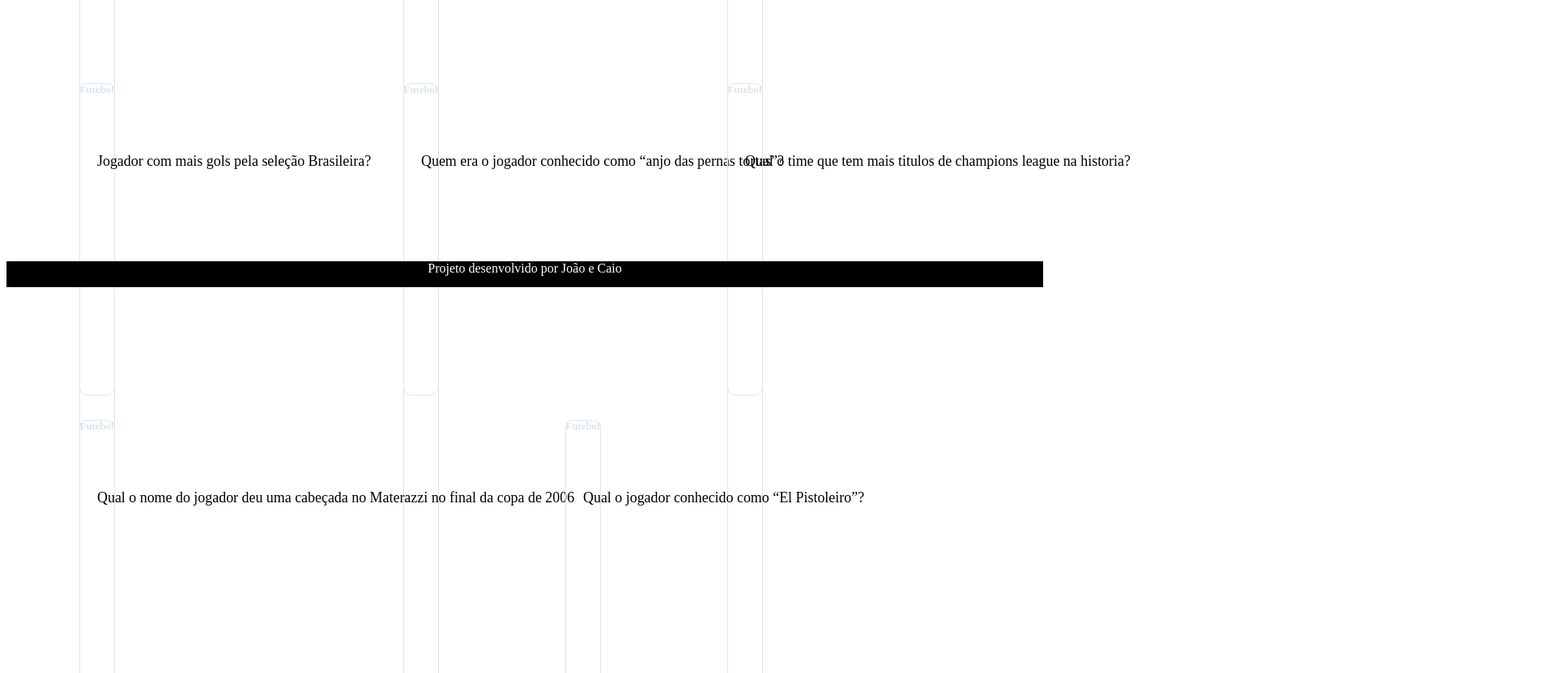
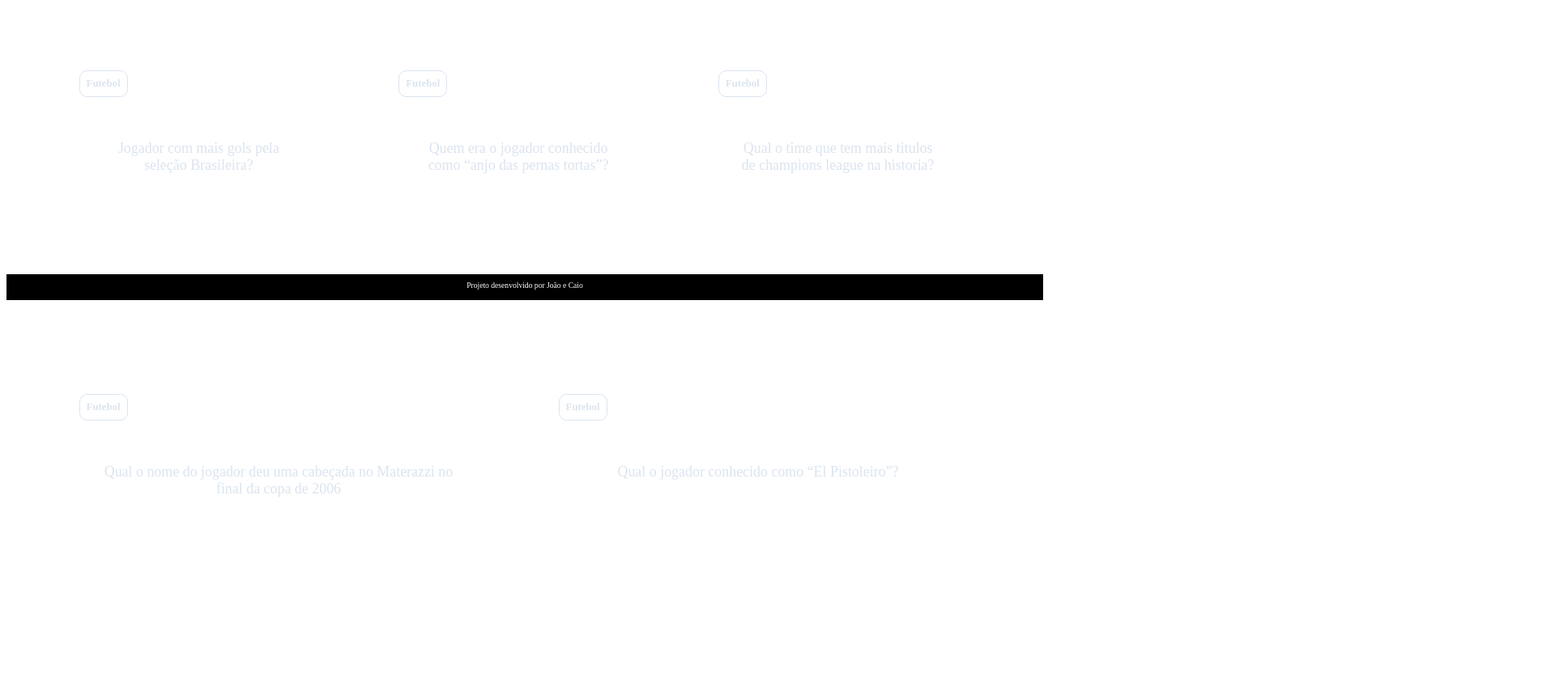
Before and after one commit to jaoo8/Futbol, a plain HTML site: page index.html in a window 1280 px wide. Shown: the part 429-1261 px from the top of the page at 81% size, 1920 px wide, since content can reach past the window. Drawn offline with Linux system fonts and the light colour scheme.

Commit message:
Add files via upload

```diff
--- a/style.css
+++ b/style.css
@@ -14,7 +14,7 @@ body {
     flex-wrap:wrap;
     justify-content: space-between;
     padding: 4rem;
-    gap: 4rem;
+    gap: 3rem;
 }
 
 .cartao  {
@@ -24,7 +24,7 @@ body {
     flex-basis: calc(33% - 6rem );
 }
 
-.cartao__conteudo h3 {
+.cartao__conteudo  {
     background-color: var(--card-font-color);
     text-align: center;
     /* backgraud-color:aquamarine; */
@@ -37,7 +37,7 @@ body {
     color: var(--text-color);
     border: 1px solid var(--text-color);
     text-align: left;
-    padding: o.5rem;
+    padding: 0.5rem;
     position: absolute;
     margin: 0.6rem;
     border-radius: 0.6rem;
@@ -53,7 +53,7 @@ body {
 }
 
 .cartao__conteudo__pergunta p{
-    color: var (var--text-color);
+    color: var(--text-color);
     font-weight: 500;
 }
 
@@ -81,7 +81,7 @@ body {
     border: 4px solid var(--caed-back-color);
 }
 
-footer  p {
+footer   {
     background-color: black;
     color: white;
     position: fixed;
@@ -92,7 +92,7 @@ footer  p {
 
 footer  p {
     text-align: center;
-    font-size: o.6 rem;
+    font-size: 0.6rem;
     margin-top: 0.5rem;
 }
 
```
